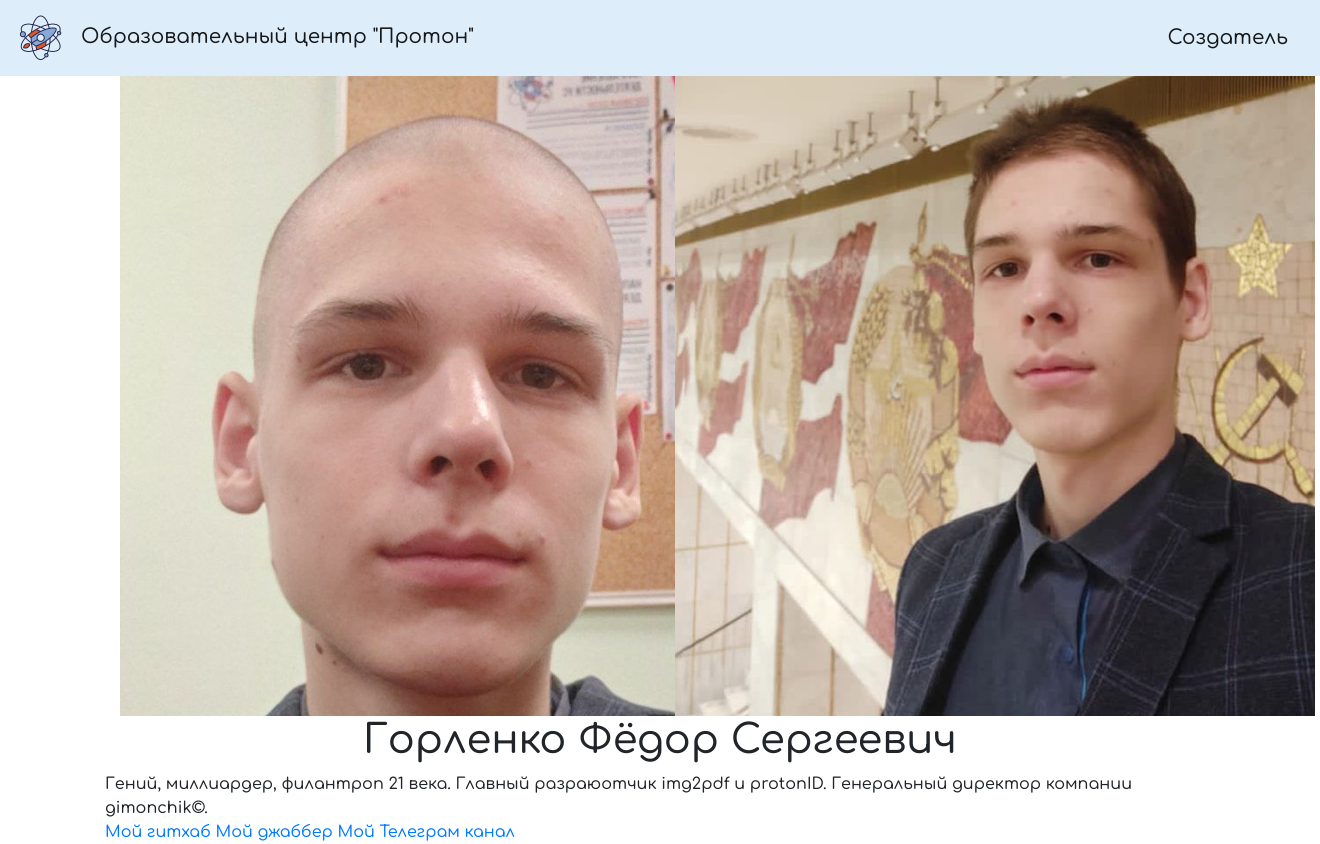
After one commit to fedorchikthebest/img2pdf, a Flask app: page /about in a window 1320 px wide. The commit adds this page. Run offline with Flask 3, Linux system fonts and the light colour scheme; parts of the project's set-up code (start-up, migrations or seed data) failed here and were passed over; some libraries are stand-ins or nearby versions.

Commit message:
added about page

```diff
--- a/main.py
+++ b/main.py
@@ -81,7 +81,7 @@ def get_var(variant):
         if i.split("_")[-1] == variant:
             with open(f"./user_answers/{i}") as f:
                       ansvers = json.load(f)
-                      user_answers.append(f"{i.split('_')[0]} {ansvers[-1]}/{len(ansvers) - 1}")
+                      user_answers.append([f"{i.split('_')[0]} {ansvers[-1]}/{len(ansvers) - 1}", i])
     return render_template('get_var.html', variant=variant, e_var=crypto.b32crypt(str(variant)).decode("utf-8"), user_answers=user_answers)
 
 
@@ -134,4 +134,16 @@ def get_questions(question):
         return abort(404)
 
 
+@app.route("/get_user_results/<user>")
+def get_results(user):
+    with open(f"./user_answers/{user}") as f:
+        usr = json.load(f)
+
+    return render_template("user_ansvers.html", ansvers=usr[:-1], result=f"{usr[-1]}/{len(usr) - 1}")
+
+
+@app.route("/about")
+def about():
+    return render_template("about.html")
+
 app.run()
--- /dev/null
+++ b/templates/about.html
@@ -0,0 +1,24 @@
+{% extends "base.html" %}
+{% block content %}
+<div class="container">
+    <div class="row">
+        <div class="col-6">
+            <img src="static/img/fedor.jpg">
+        </div>
+        <div class="col-6">
+            <img src="static/img/geny.jpg">
+        </div>
+    </div>
+</div>
+
+
+<h1>Горленко Фёдор Сергеевич</h1>
+<div>
+    Гений, миллиардер, филантроп 21 века.
+    Главный разраюотчик img2pdf и protonID.
+    Генеральный директор компании gimonchik©.
+</div>
+<a href="https://github.com/fedorchikthebest">Мой гитхаб</a>
+<a href="xmpp:gimonchik@gimonchik.ru"> Мой джаббер </a>
+<a href="https://t.me/enternet_king"> Мой Телеграм канал </a>
+{% endblock %}
--- a/templates/base.html
+++ b/templates/base.html
@@ -18,6 +18,7 @@
 <header>
     <nav class="navbar navbar-light">
         <a class="navbar-brand" href="/"><img src="/static/img/logo.png" class="logo">Образовательный центр "Протон"</a>
+        <a class="navbar-brand" href="/about">Создатель</a>
     </nav>
 </header>
 <main role="main" class="container">
--- a/templates/get_var.html
+++ b/templates/get_var.html
@@ -14,7 +14,7 @@
         </div>
 		{% for i in user_answers %}
 		<div>
-			{{ i }}
+			<a href="/get_user_results/{{ i[1] }}">{{ i[0] }}</a>
 		</div>
 		{% endfor %}
 {% endblock %}
```
Also changed, not shown: templates/user_ansvers.html (added, +13 -0 lines), static/img/fedor.jpg (added), static/img/geny.jpg (added).
